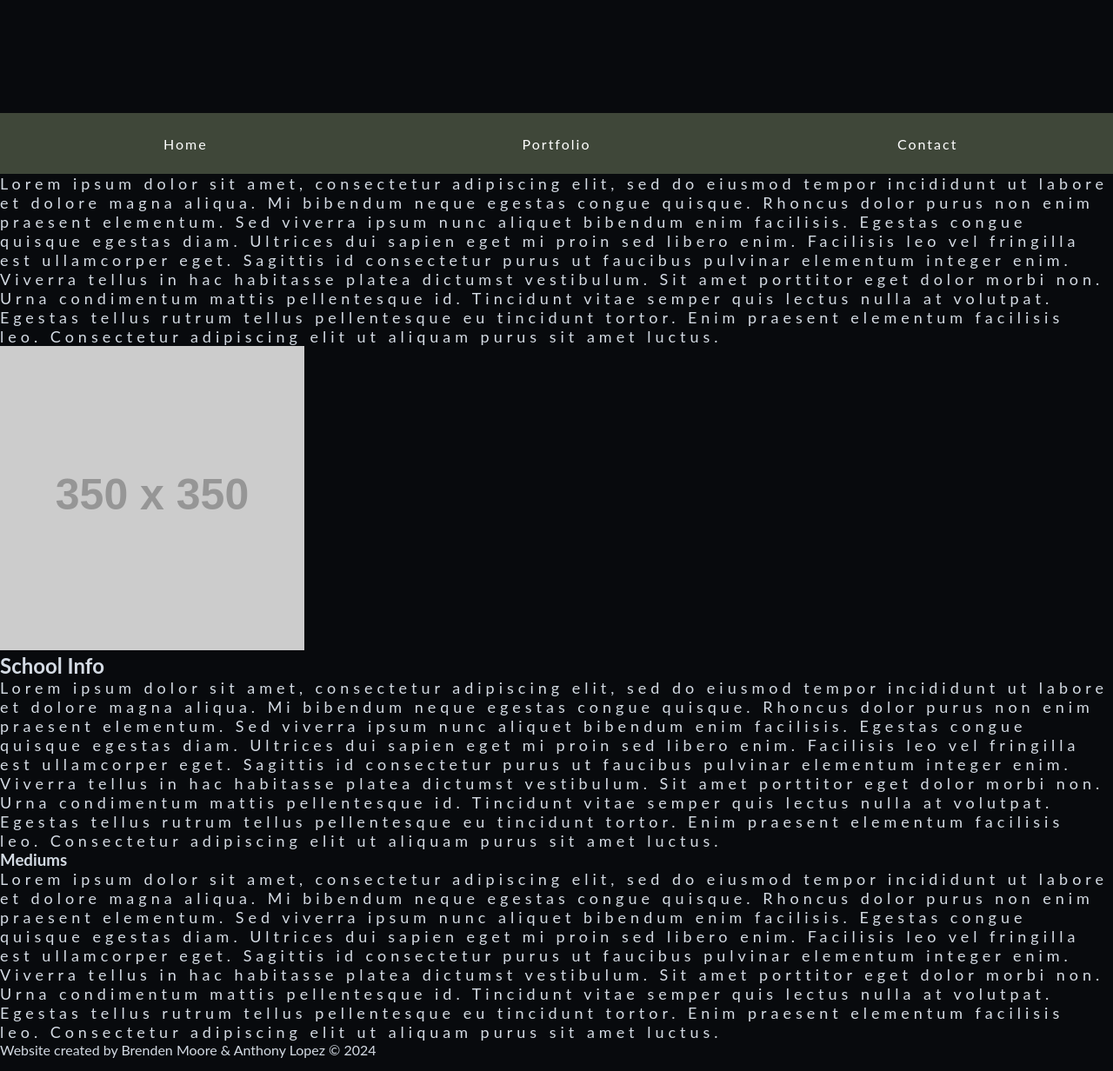
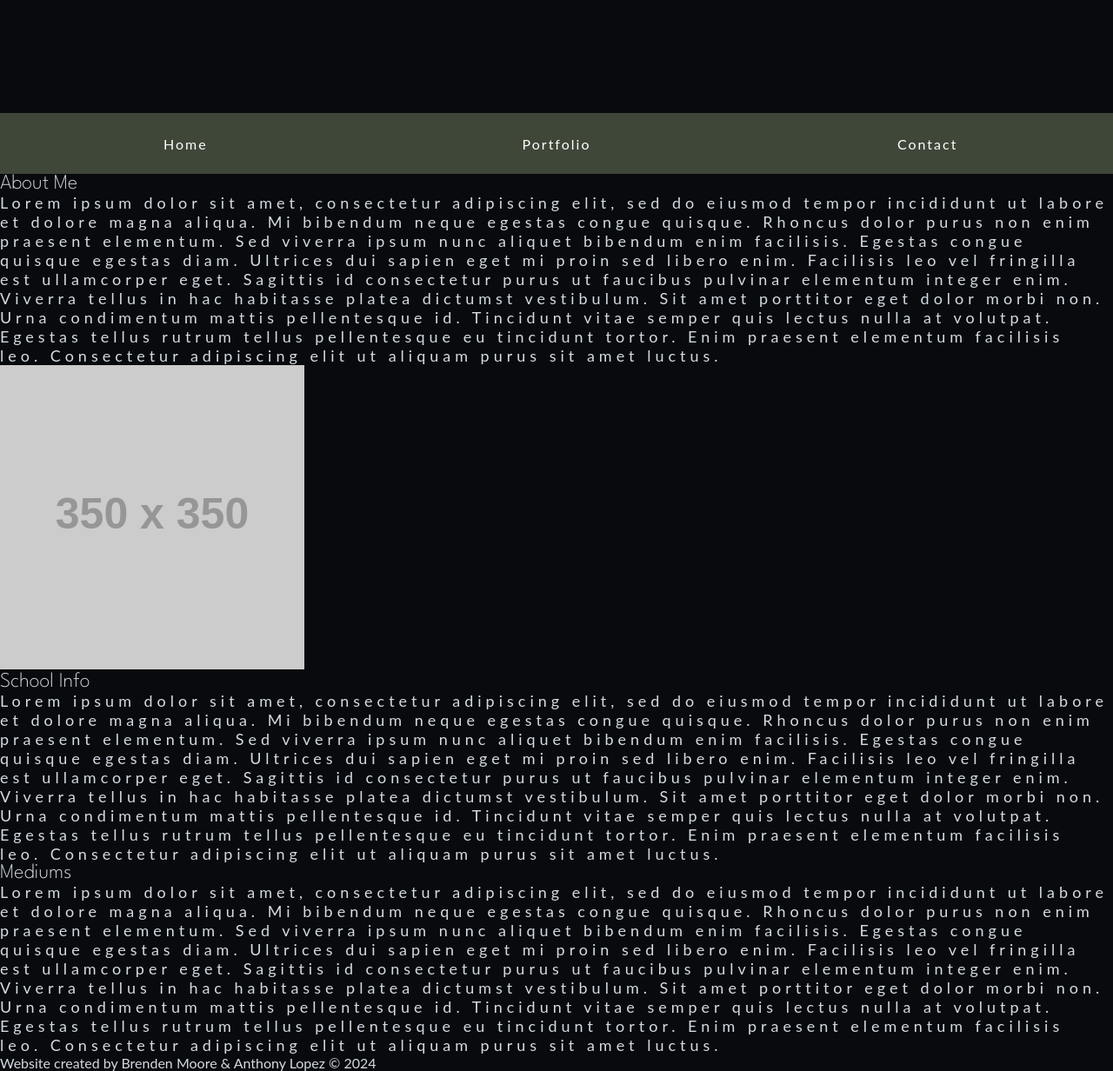
Before and after one commit to Ostyantic/jadelyn-portfolio, a Django app: page / in a window 1280 px wide. Shown: the part 600-1832 px from the top of the page at 87% size. Run offline with Django 4.2, Linux system fonts and the light colour scheme; grey boxes labelled with a size stand in for pictures from a placeholder-image service; some libraries are stand-ins or nearby versions.

Commit message:
page styled

```diff
--- a/templates/home.html
+++ b/templates/home.html
@@ -15,25 +15,29 @@
 {% block content %}
 
     <section class="m-20 text-Dimgray">
-        <div class="flex space-x-16">
-            <p class="">Lorem ipsum dolor sit amet, consectetur adipiscing elit, sed do eiusmod tempor incididunt ut labore et dolore magna aliqua. Mi bibendum neque egestas congue quisque. Rhoncus dolor purus non enim praesent elementum. Sed viverra ipsum nunc aliquet bibendum enim facilisis. Egestas congue quisque egestas diam. Ultrices dui sapien eget mi proin sed libero enim. Facilisis leo vel fringilla est ullamcorper eget. Sagittis id consectetur purus ut faucibus pulvinar elementum integer enim. Viverra tellus in hac habitasse platea dictumst vestibulum. Sit amet porttitor eget dolor morbi non. Urna condimentum mattis pellentesque id. Tincidunt vitae semper quis lectus nulla at volutpat. Egestas tellus rutrum tellus pellentesque eu tincidunt tortor. Enim praesent elementum facilisis leo. Consectetur adipiscing elit ut aliquam purus sit amet luctus.</p>
-            <img class="rounded-lg" src="https://fakeimg.pl/350x350?text=Headshot">
-        </div>
-
+        <h2 id='about' class="title text-5xl">About Me</h2>
+            {#        <h1 id='about' class="title text-center text-4xl py-6">About Me</h1>#}
+            {#        <img class="my-auto w-96 rounded-3xl border-white" src="static/images/AnthonyLopez.jpg" alt="AnthonyLopez">#}
+            <div class="flex justify-between m-2 w-full">
+                <p class="mt-10 w-8/12 leading-6">Lorem ipsum dolor sit amet, consectetur adipiscing elit, sed do eiusmod tempor incididunt ut labore et dolore magna aliqua. Mi bibendum neque egestas congue quisque. Rhoncus dolor purus non enim praesent elementum. Sed viverra ipsum nunc aliquet bibendum enim facilisis. Egestas congue quisque egestas diam. Ultrices dui sapien eget mi proin sed libero enim. Facilisis leo vel fringilla est ullamcorper eget. Sagittis id consectetur purus ut faucibus pulvinar elementum integer enim. Viverra tellus in hac habitasse platea dictumst vestibulum. Sit amet porttitor eget dolor morbi non. Urna condimentum mattis pellentesque id. Tincidunt vitae semper quis lectus nulla at volutpat. Egestas tellus rutrum tellus pellentesque eu tincidunt tortor. Enim praesent elementum facilisis leo. Consectetur adipiscing elit ut aliquam purus sit amet luctus.</p>
+                <img class="{# flex-auto #} w-96 my-auto rounded-3xl"
+                     src="https://fakeimg.pl/350x350?text=Headshot"
+                     alt="Jadelyn Drake">
+            </div>
     </section>
 
     <section class="m-20 text-Dimgray">
         <div class="flex flex-col space-y-8">
             <div>
-                <h2 class="text-center">School Info</h2>
-                <p class="mt-3">
+                <h2 class="title text-5xl">School Info</h2>
+                <p class="mt-10">
                     Lorem ipsum dolor sit amet, consectetur adipiscing elit, sed do eiusmod tempor incididunt ut labore et dolore magna aliqua. Mi bibendum neque egestas congue quisque. Rhoncus dolor purus non enim praesent elementum. Sed viverra ipsum nunc aliquet bibendum enim facilisis. Egestas congue quisque egestas diam. Ultrices dui sapien eget mi proin sed libero enim. Facilisis leo vel fringilla est ullamcorper eget. Sagittis id consectetur purus ut faucibus pulvinar elementum integer enim. Viverra tellus in hac habitasse platea dictumst vestibulum. Sit amet porttitor eget dolor morbi non. Urna condimentum mattis pellentesque id. Tincidunt vitae semper quis lectus nulla at volutpat. Egestas tellus rutrum tellus pellentesque eu tincidunt tortor. Enim praesent elementum facilisis leo. Consectetur adipiscing elit ut aliquam purus sit amet luctus.
                 </p>
 
             </div>
             <div>
-                <h3 class="text-center">Mediums</h3>
-                <p>
+                <h2 class="title text-5xl">Mediums</h2>
+                <p class="mt-10">
                     Lorem ipsum dolor sit amet, consectetur adipiscing elit, sed do eiusmod tempor incididunt ut labore et dolore magna aliqua. Mi bibendum neque egestas congue quisque. Rhoncus dolor purus non enim praesent elementum. Sed viverra ipsum nunc aliquet bibendum enim facilisis. Egestas congue quisque egestas diam. Ultrices dui sapien eget mi proin sed libero enim. Facilisis leo vel fringilla est ullamcorper eget. Sagittis id consectetur purus ut faucibus pulvinar elementum integer enim. Viverra tellus in hac habitasse platea dictumst vestibulum. Sit amet porttitor eget dolor morbi non. Urna condimentum mattis pellentesque id. Tincidunt vitae semper quis lectus nulla at volutpat. Egestas tellus rutrum tellus pellentesque eu tincidunt tortor. Enim praesent elementum facilisis leo. Consectetur adipiscing elit ut aliquam purus sit amet luctus.
                 </p>
             </div>
```
